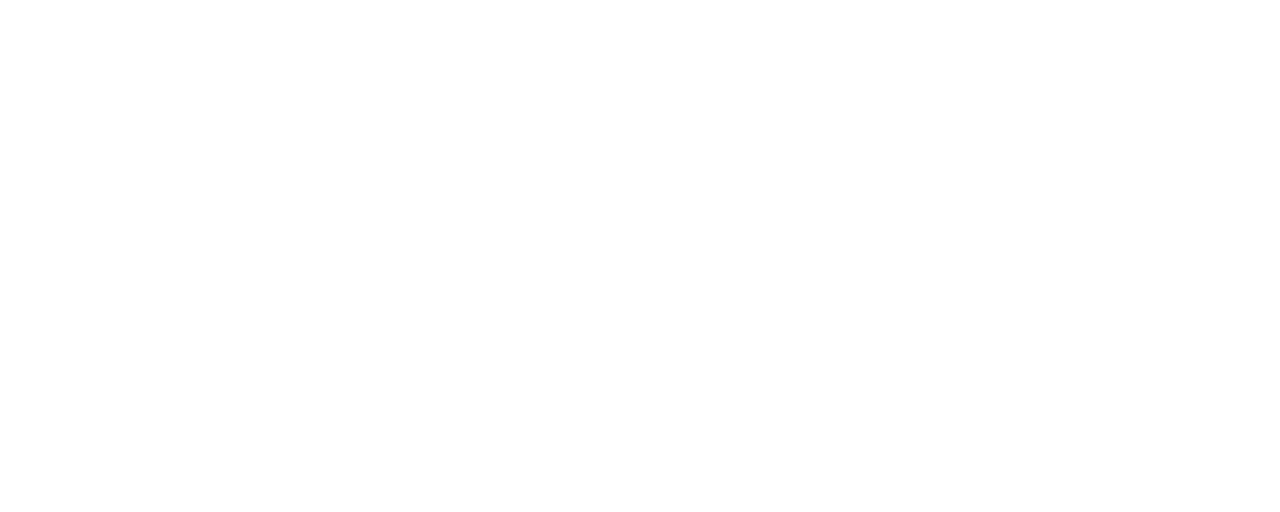
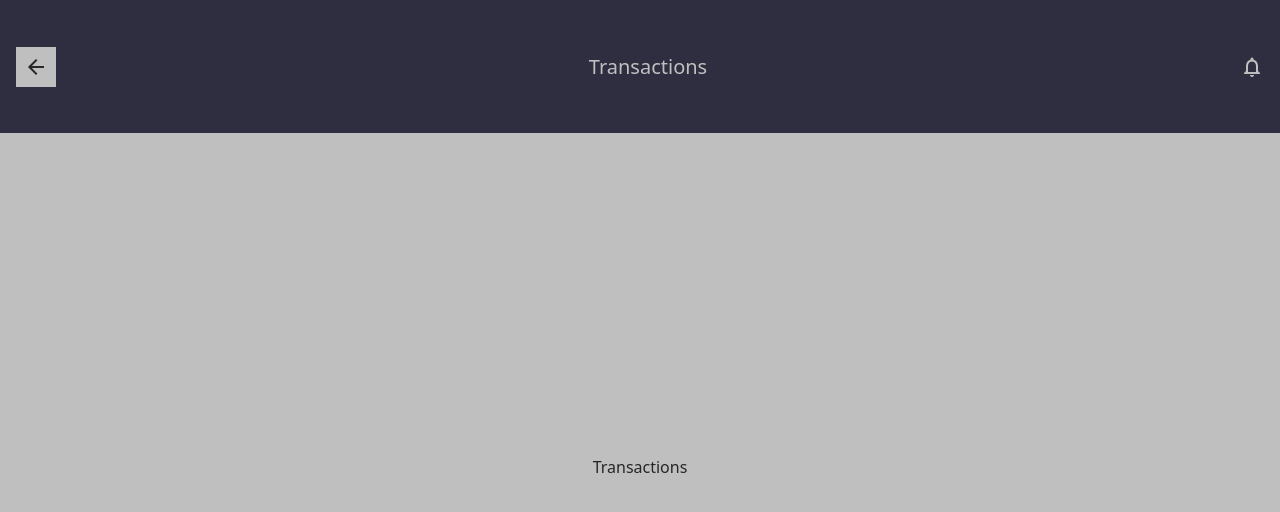
Before and after one commit to manqobasukati/UmceboApp, a Vue app: page /Home/Transactions in a window 1280 px wide. Before the commit this address had no page. Shown: the top 512 px of the page. Built offline with nearby package versions, Linux system fonts and the light colour scheme.

Commit message:
save this

```diff
--- /dev/null
+++ b/src/pages/Services/GenericServiceLayout.vue
@@ -0,0 +1,24 @@
+<template>
+  <div class="h-screen w-screen">
+    <div class="h-1/6 bg-primary w-full flex justify-between items-center p-4">
+      <div class="bg-white flex items-center justify-center p-2">
+        <span class="material-icons">arrow_back</span>
+      </div>
+      <div class="text-white text-xl">{{ pageTitle }}</div>
+      <span class="material-icons-outlined text-white">notifications</span>
+    </div>
+    <div class="h-5/6 p-4">
+      <slot></slot>
+    </div>
+  </div>
+</template>
+<script lang="ts">
+import { defineComponent, ref } from 'vue';
+
+
+export default defineComponent({
+  props: {
+    pageTitle: String,
+  },
+});
+</script>
--- /dev/null
+++ b/src/pages/Services/TransactionsService.vue
@@ -0,0 +1,20 @@
+<template>
+  <generic-service-layout :pageTitle="'Transactions'">
+    <div class="flex flex-col h-full w-full items-center justify-center">
+      Transactions
+    </div>
+    <div class="absolute left-0 top-0 h-screen w-screen z-999 bg-black bg-opacity-25"></div>
+  </generic-service-layout>
+</template>
+
+<script lang="ts">
+import { defineComponent } from 'vue';
+import GenericServiceLayout from './GenericServiceLayout.vue';
+
+export default defineComponent({
+  components: { GenericServiceLayout },
+  setup() {
+    console.log('TransactionsService');
+  },
+});
+</script>
--- a/tsconfig.json
+++ b/tsconfig.json
@@ -2,6 +2,7 @@
   "extends": "@vue/tsconfig/tsconfig.web.json",
   "include": ["env.d.ts", "src/**/*", "src/**/*.vue"],
   "compilerOptions": {
+    "target": "es2022",
     "baseUrl": ".",
     "paths": {
       "@/*": ["./src/*"]
```
Also changed, not shown: src/router/index.ts (+7 -1 lines).
